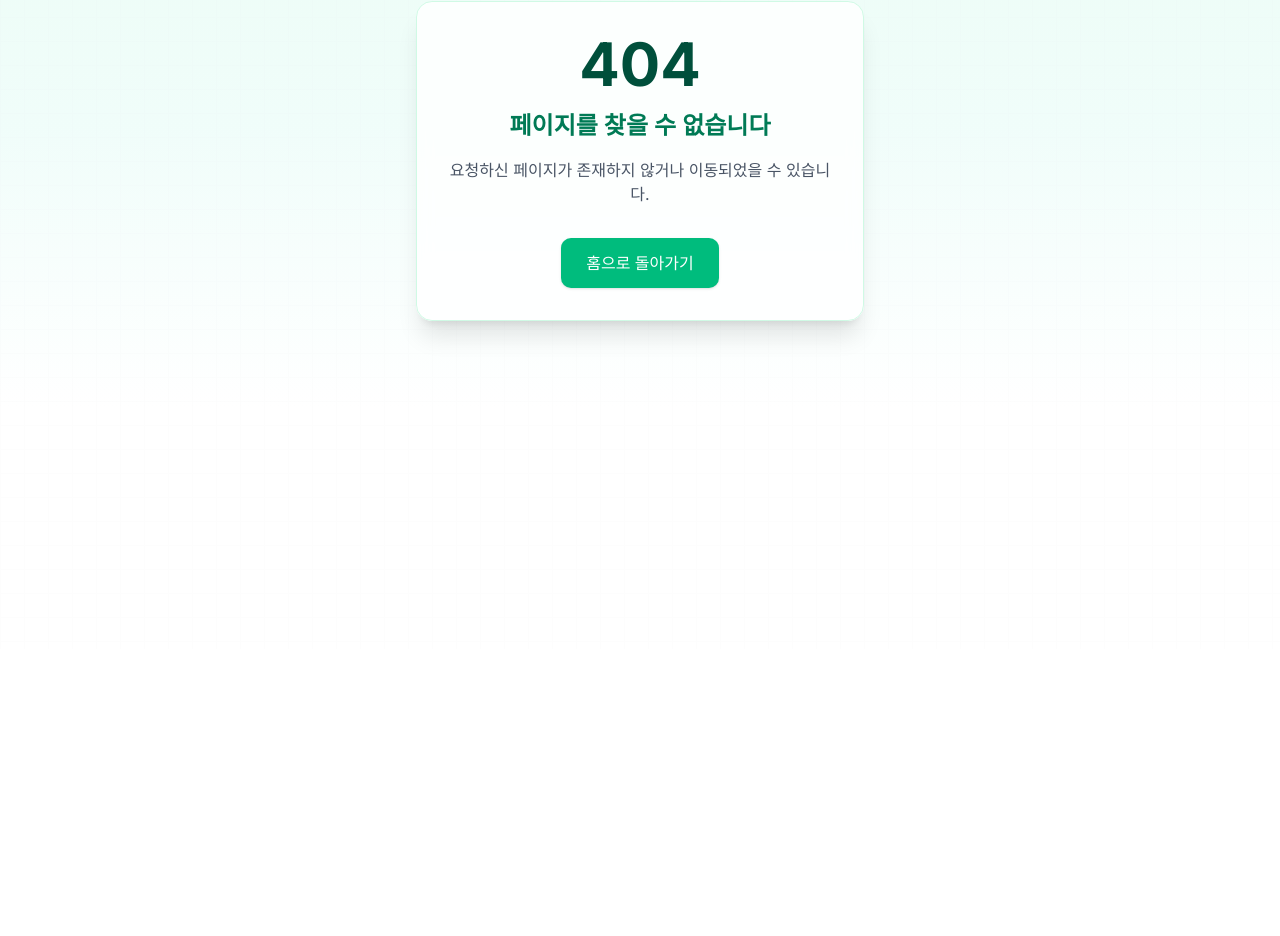
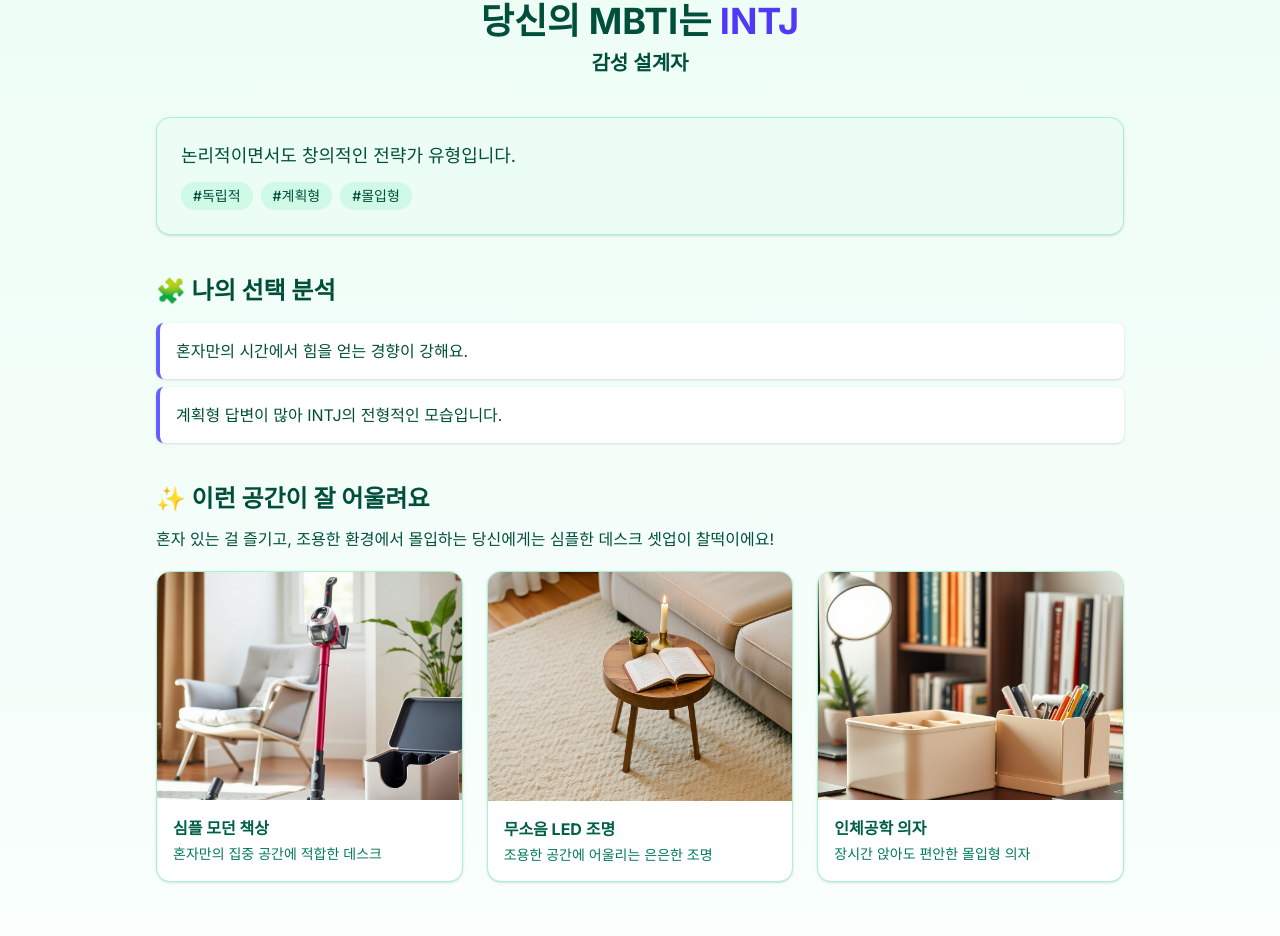
Before and after one commit to DChanHong/sass_second, a Next.js app: page /mbti/complete in a window 1280 px wide. Before the commit this address had no page. Shown: the part 151-1087 px from the top of the page. Before the commit the page ends 800 px from the top, so only its background shows below. Built offline with nearby package versions, Linux system fonts and the light colour scheme.

Commit message:
feat : mbti 결과 페이지 UI 추가

```diff
--- /dev/null
+++ b/src/app/(route)/mbti/complete/_components/ClientPage.tsx
@@ -0,0 +1,134 @@
+'use client';
+
+import React from 'react';
+
+const ClientPage = () => {
+    const mbtiType = 'INTJ';
+    const mbtiTitle = '감성 설계자';
+    const summary = '논리적이면서도 창의적인 전략가 유형입니다.';
+    const keywords = ['#독립적', '#계획형', '#몰입형'];
+
+    const analysis = [
+        '혼자만의 시간에서 힘을 얻는 경향이 강해요.',
+        '계획형 답변이 많아 INTJ의 전형적인 모습입니다.'
+    ];
+
+    const recommendedItems = [
+        {
+            name: '심플 모던 책상',
+            description: '혼자만의 집중 공간에 적합한 데스크',
+            image: '/main/section3/section1_mockup_4.png',
+            link: 'https://www.coupang.com/vp/products/0001?affiliate=xyz'
+        },
+        {
+            name: '무소음 LED 조명',
+            description: '조용한 공간에 어울리는 은은한 조명',
+            image: '/main/section3/section1_mockup_3.png',
+            link: 'https://www.coupang.com/vp/products/0002?affiliate=xyz'
+        },
+        {
+            name: '인체공학 의자',
+            description: '장시간 앉아도 편안한 몰입형 의자',
+            image: '/main/section3/section1_mockup_2.png',
+            link: 'https://www.coupang.com/vp/products/0003?affiliate=xyz'
+        }
+    ];
+
+    return (
+        <section className="max-w-[1000px] mx-auto px-4 py-16 text-emerald-900">
+            {/* 1. 헤더 */}
+            <header className="mb-10 text-center">
+                <h2 className="text-3xl md:text-4xl font-bold mb-2">
+                    당신의 MBTI는 <span className="text-indigo-600">{mbtiType}</span>
+                </h2>
+                <p className="text-xl font-semibold">{mbtiTitle}</p>
+            </header>
+
+            {/* 2. 요약 카드 */}
+            <section className="bg-emerald-50 border border-emerald-200 rounded-xl p-6 shadow-sm mb-10">
+                <p className="text-lg mb-3">{summary}</p>
+                <div className="flex gap-2 flex-wrap">
+                    {keywords.map((k, idx) => (
+                        <span
+                            key={idx}
+                            className="px-3 py-1 rounded-full bg-emerald-100 text-sm font-medium"
+                        >
+              {k}
+            </span>
+                    ))}
+                </div>
+            </section>
+
+            {/* 3. 선택 기반 해석 */}
+            <section className="mb-10">
+                <h3 className="text-2xl font-bold mb-4">🧩 나의 선택 분석</h3>
+                <ul className="space-y-2">
+                    {analysis.map((line, idx) => (
+                        <li key={idx} className="bg-white border-l-4 border-indigo-500 p-4 rounded-md shadow-sm">
+                            {line}
+                        </li>
+                    ))}
+                </ul>
+            </section>
+
+            {/* 4. 추천 콘텐츠 */}
+            <section className="mb-12">
+                <h3 className="text-2xl font-bold mb-3">✨ 이런 공간이 잘 어울려요</h3>
+                <p className="mb-5">
+                    혼자 있는 걸 즐기고, 조용한 환경에서 몰입하는 당신에게는 심플한 데스크 셋업이 찰떡이에요!
+                </p>
+
+                <div className="grid gap-6 sm:grid-cols-2 md:grid-cols-3">
+                    {recommendedItems.map((item, idx) => (
+                        <a
+                            key={idx}
+                            href={item.link}
+                            className="group block bg-white border border-emerald-200 rounded-xl overflow-hidden shadow-sm hover:shadow-md transition"
+                            target="_blank"
+                            rel="noopener noreferrer"
+                        >
+                            {/* 이미지 */}
+                            <div className="w-full aspect-[4/3] bg-emerald-50">
+                                <img
+                                    src={item.image}
+                                    alt={item.name}
+                                    className="w-full h-full object-cover group-hover:scale-105 transition-transform duration-300"
+                                />
+                            </div>
+
+                            {/* 텍스트 */}
+                            <div className="p-4">
+                                <p className="font-bold text-emerald-800 mb-1">{item.name}</p>
+                                <p className="text-sm text-emerald-700">{item.description}</p>
+                            </div>
+                        </a>
+                    ))}
+                </div>
+            </section>
+
+            {/* 5. 하단 CTA */}
+            <footer className="mt-14 grid gap-4">
+                {/* 주 CTA: 결과 저장 / 공유 */}
+                <div className="flex flex-col sm:flex-row justify-center gap-4">
+                    <button
+                        className="flex-1 bg-indigo-500 hover:bg-indigo-600 text-white font-semibold px-6 py-4 rounded-xl shadow-md transition">
+                        📥 결과 저장하기
+                    </button>
+                    <button
+                        className="flex-1 bg-emerald-600 hover:bg-emerald-700 text-white font-semibold px-6 py-4 rounded-xl shadow-md transition">
+                        🤝 친구에게 공유하기
+                    </button>
+                </div>
+
+                {/* 보조 CTA: 다시하기 */}
+                <div className="text-center">
+                    <button className="text-emerald-700 underline hover:text-emerald-900 text-sm mt-2">
+                        다시 하기 ↺
+                    </button>
+                </div>
+            </footer>
+        </section>
+    );
+};
+
+export default ClientPage;
--- /dev/null
+++ b/src/app/(route)/mbti/complete/page.tsx
@@ -0,0 +1,15 @@
+import React from 'react';
+import Layout from '@/components/common/Layout/Layout';
+import ClientPage from '@/app/(route)/mbti/complete/_components/ClientPage';
+
+const Page = () => {
+
+    return (
+        <Layout>
+            <ClientPage />
+        </Layout>
+    );
+
+};
+
+export default Page;
--- a/src/app/(route)/mbti/progress/_components/ClientPage.tsx
+++ b/src/app/(route)/mbti/progress/_components/ClientPage.tsx
@@ -6,10 +6,12 @@ import { Mousewheel } from 'swiper/modules';
 import 'swiper/css';
 import { mbtiQuestionMockupData } from '@/mockupData';
 import QuestionCard from '@/app/(route)/mbti/progress/_components/QuestionCard';
+import { useRouter } from 'next/navigation';
 
 const ClientPage = () => {
     const swiperRef = useRef<any>(null);
     const [currentIndex, setCurrentIndex] = useState(0);
+    const router = useRouter();
 
     const handleSelect = (option: string, index: number) => {
         if (swiperRef.current && index < mbtiQuestionMockupData.length - 1) {
@@ -70,11 +72,25 @@ const ClientPage = () => {
                                     question={q.question}
                                     options={q.options}
                                     onSelect={(option) => handleSelect(option, idx)}
+                                    isLast={idx === mbtiQuestionMockupData.length - 1} // ✅ 전달
                                 />
                             </div>
                         </SwiperSlide>
                     ))}
                 </Swiper>
+                {currentIndex === mbtiQuestionMockupData.length - 1 && (
+                    <div className="absolute bottom-4 left-1/2 transform -translate-x-1/2 z-10">
+                        <button
+                            className="cursor-pointer bg-indigo-500 text-white px-6 py-3 rounded-full shadow-lg hover:bg-indigo-600 transition-all duration-300"
+                            type={'button'}
+                            onClick={() => {
+                                router.push('/mbti/complete');
+                            }}
+                        >
+                            결과 확인하기
+                        </button>
+                    </div>
+                )}
             </div>
         </div>
 
--- a/src/app/(route)/mbti/progress/_components/QuestionCard.tsx
+++ b/src/app/(route)/mbti/progress/_components/QuestionCard.tsx
@@ -8,16 +8,18 @@ interface QuestionCardProps {
     question: string;
     options: string[];
     onSelect: (option: string) => void;
+    isLast?: boolean; // ✅ 추가
+
 }
 
-export default function QuestionCard({ current, total, question, options, onSelect }: QuestionCardProps) {
+export default function QuestionCard({ current, total, question, options, onSelect, isLast }: QuestionCardProps) {
     return (
         <section className="w-full h-full flex flex-col justify-between">
             {/* 상단 진행도 */}
-            <div className="flex justify-between items-center mb-4">
+            {!isLast && <div className="flex justify-between items-center mb-4">
                 <span className="text-emerald-600 font-medium text-sm">[ {current} / {total} ]</span>
                 <span className="text-gray-400 text-sm">아래로 스와이프 또는 ▼</span>
-            </div>
+            </div>}
 
             {/* 질문 */}
             <div className="text-center my-8">
@@ -38,7 +40,11 @@ export default function QuestionCard({ current, total, question, options, onSele
             </div>
 
             {/* 아래 스와이프 안내 */}
-            <div className="mt-auto text-center text-gray-400 text-sm pt-10">▼ 아래로 넘겨 다음 질문</div>
+            {!isLast && (
+                <div className="mt-auto text-center text-gray-400 text-sm pt-10">
+                    ▼ 아래로 넘겨 다음 질문
+                </div>
+            )}
         </section>
     );
 }
```
